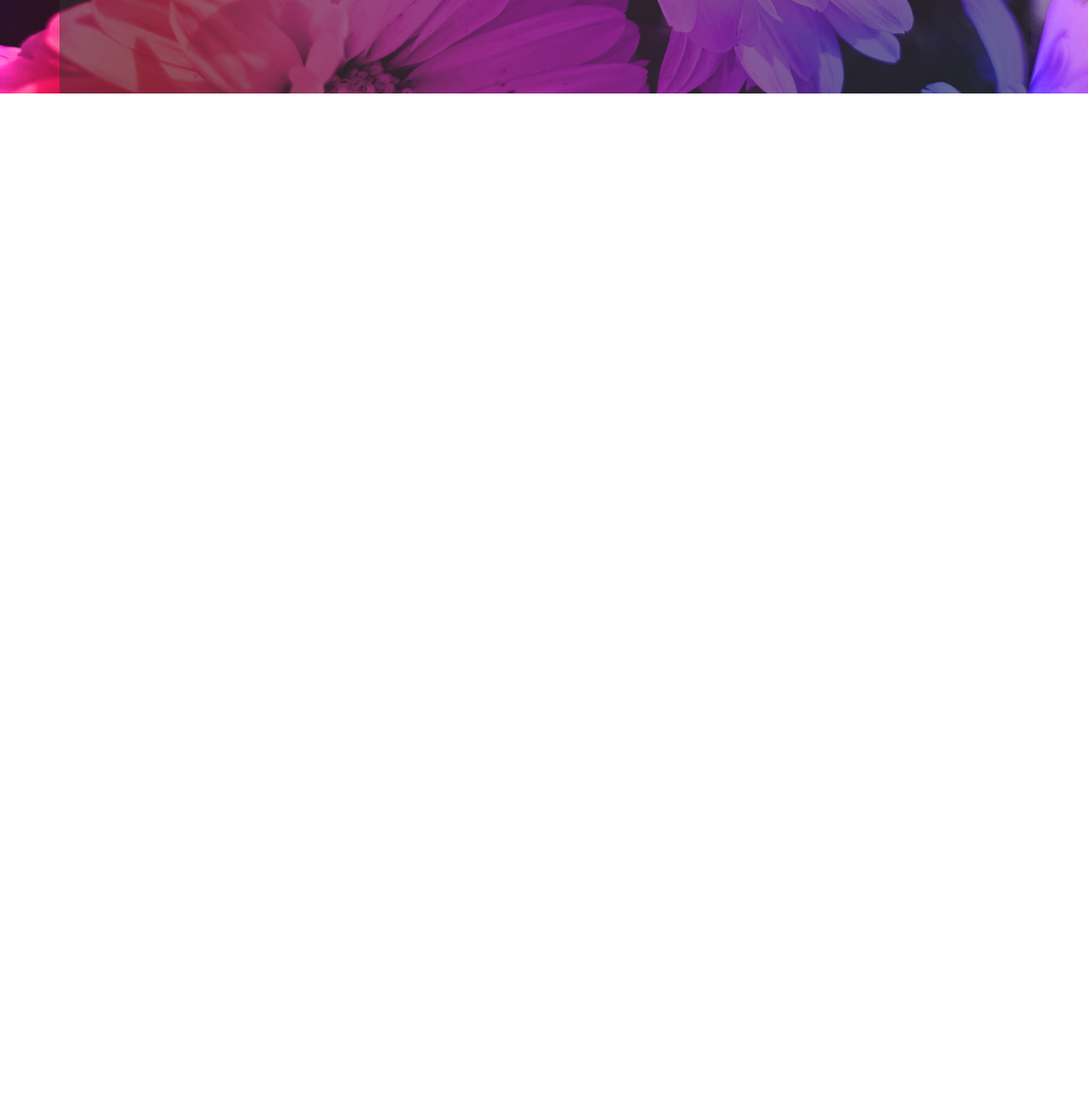
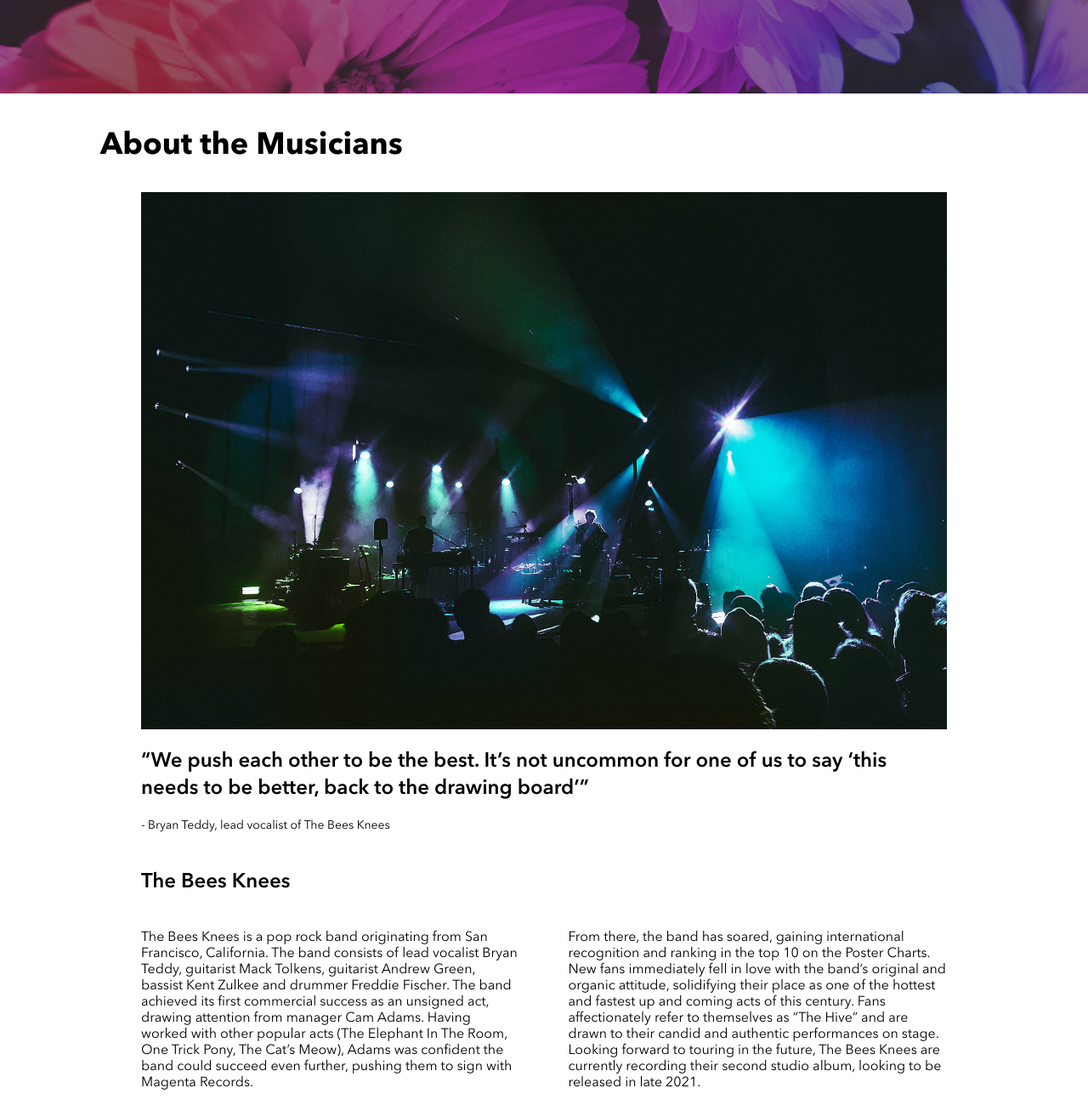
Before and after one commit to olusanyaJ/olusanya-jegede-bandsite, a plain HTML site: page index.html in a window 1280 px wide. Shown: the part 686-1986 px from the top of the page at 85% size. Before the commit the page ends 800 px from the top, so only its background shows below. Drawn offline with Linux system fonts and the light colour scheme.

Commit message:
feat: Add about section html and styles for all screens

```diff
--- a/index.html
+++ b/index.html
@@ -28,8 +28,56 @@
     </header>
     <main>
       <section class="hero-section">
-        <div class="hero-section-container">
-          <h1 class="hero-section-container__title">The Bees Knees</h1>
+        <div class="hero-container-overlay">
+          <div class="hero-container">
+            <h1 class="hero-container__title">The Bees Knees</h1>
+          </div>
+        </div>
+      </section>
+
+      <section class="about-section">
+        <div class="about-container">
+          <h2 class="about-container__title">About the Musicians</h2>
+          <div class="about-container-inner">
+            <img
+              src="./assets/Images/band.jpg"
+              alt="image of live music"
+              class="about-container__img"
+            />
+            <p class="about-container__phrase">
+              “We push each other to be the best. It’s not uncommon for one of
+              us to say ‘this needs to be better, back to the drawing board’”
+            </p>
+            <p class="about-container__phrase about-container__phrase--author">
+              - Bryan Teddy, lead vocalist of The Bees Knees
+            </p>
+            <p class="about-container__subtitle">The Bees Knees</p>
+            <div class="about-container__description">
+              <p class="about-container__paragraph">
+                The Bees Knees is a pop rock band originating from San
+                Francisco, California. The band consists of lead vocalist Bryan
+                Teddy, guitarist Mack Tolkens, guitarist Andrew Green, bassist
+                Kent Zulkee and drummer Freddie Fischer. The band achieved its
+                first commercial success as an unsigned act, drawing attention
+                from manager Cam Adams. Having worked with other popular acts
+                (The Elephant In The Room, One Trick Pony, The Cat’s Meow),
+                Adams was confident the band could succeed even further, pushing
+                them to sign with Magenta Records.
+              </p>
+              <p class="about-container__paragraph">
+                From there, the band has soared, gaining international
+                recognition and ranking in the top 10 on the Poster Charts. New
+                fans immediately fell in love with the band’s original and
+                organic attitude, solidifying their place as one of the hottest
+                and fastest up and coming acts of this century. Fans
+                affectionately refer to themselves as “The Hive” and are drawn
+                to their candid and authentic performances on stage. Looking
+                forward to touring in the future, The Bees Knees are currently
+                recording their second studio album, looking to be released in
+                late 2021.
+              </p>
+            </div>
+          </div>
         </div>
       </section>
     </main>
--- a/styles/partials/_variables.scss
+++ b/styles/partials/_variables.scss
@@ -2,7 +2,9 @@
 $primary-color-black: #323232;
 $primary-color-silver: #afafaf;
 $primary-color-white: #ffffff;
+
 $primary-color-black-opacity: rgb(50, 50, 50, 0.5);
+
 $secondary-color-black: #000000;
 $secondary-color-mercury: #e1e1e1;
 $secondary-color-alabaster: #fafafa;
--- a/styles/styles.scss
+++ b/styles/styles.scss
@@ -9,7 +9,6 @@ body {
 
 .header {
   background-color: $primary-color-black;
-
   &__container {
     display: flex;
     flex-direction: column;
@@ -74,12 +73,11 @@ body {
   background-size: cover;
 }
 
-.hero-section-container {
+.hero-container-overlay {
   background: $primary-color-black-opacity;
-  @include desktop {
-    max-width: $desktop-breakpoint;
-    margin: 0 auto;
-  }
+}
+
+.hero-container {
   &__title {
     color: $primary-color-white;
     margin: 0;
@@ -93,3 +91,66 @@ body {
     }
   }
 }
+
+.about-container {
+  padding: 0 1rem;
+
+  &__title {
+    margin: 1.5rem 0 0;
+    @include section-header;
+    @include tablet {
+      margin: 2.5rem 2rem 1rem;
+    }
+  }
+
+  &__img {
+    width: 100%;
+    margin: 1rem auto;
+  }
+
+  &__phrase {
+    margin: 0;
+    font-weight: 700;
+    @include subheader;
+    &--author {
+      @include tablet {
+        @include body-copy;
+        padding: 1rem 0;
+      }
+    }
+  }
+
+  &__subtitle {
+    font-weight: 600;
+    @include tablet {
+      @include subheader;
+    }
+  }
+
+  &__description {
+    @include tablet {
+      display: flex;
+      justify-content: space-between;
+    }
+  }
+
+  &__paragraph {
+    @include tablet {
+      width: 47%;
+    }
+  }
+}
+
+.about-container-inner {
+  @include tablet {
+    margin: auto 5rem;
+  }
+}
+
+.hero-container,
+.about-container {
+  @include desktop {
+    max-width: $desktop-breakpoint;
+    margin: 0 auto;
+  }
+}
```
Also changed, not shown: styles/styles.css, 1 other file.
